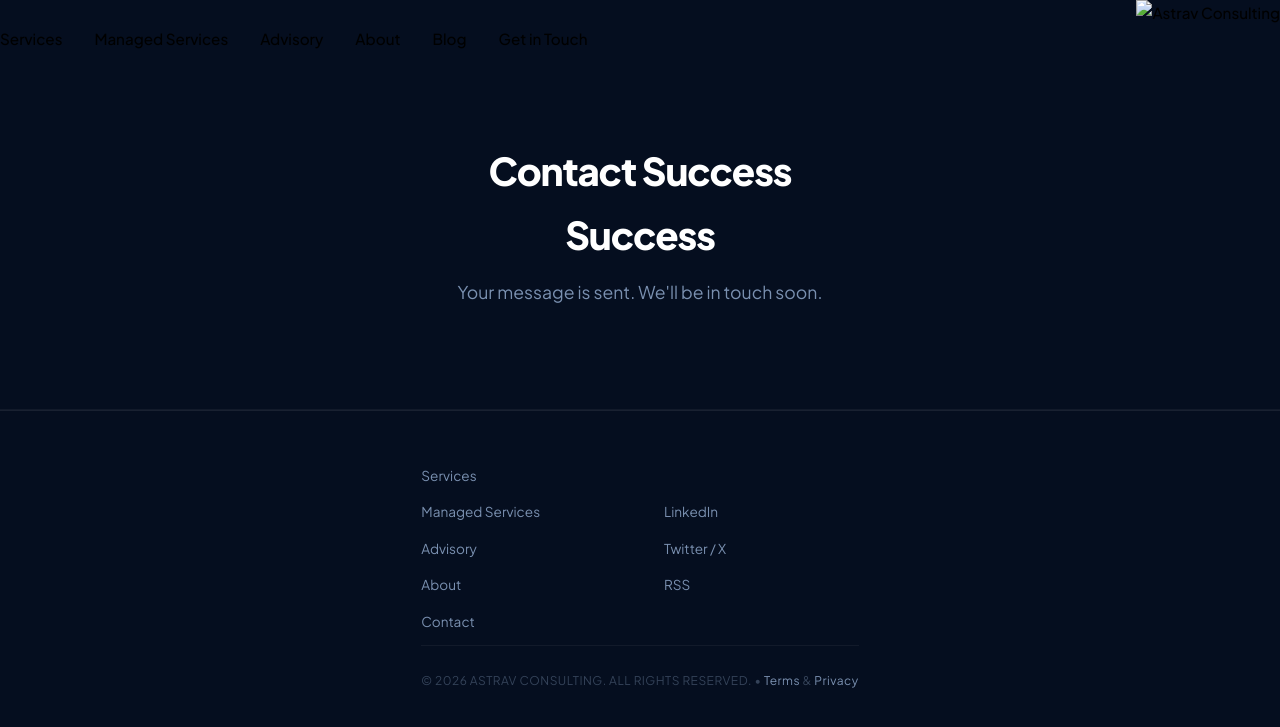
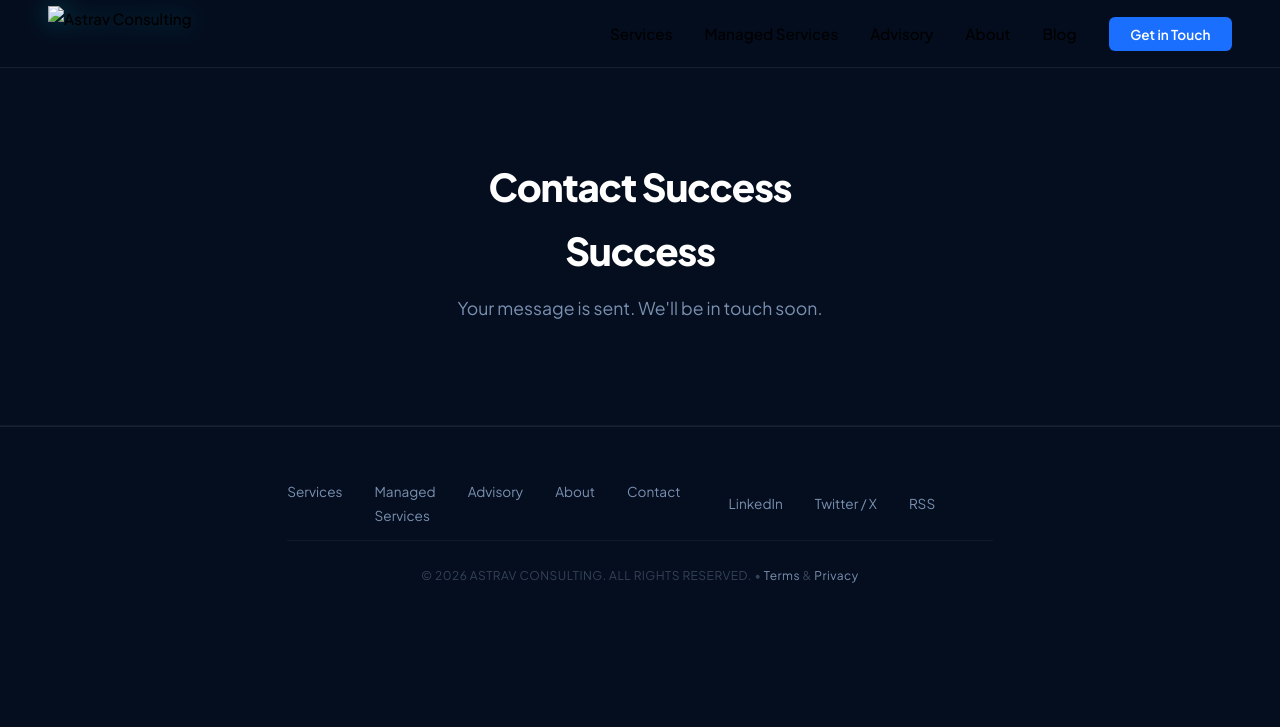
Before and after one commit to astravconsulting/astravconsulting.github.io, a Jekyll site: the page built from contact-success.html, in a window 1280 px wide. Shown: the top 727 px of the page. Built offline with Jekyll 4.4.1, drawn with Linux system fonts in a browser that asks for light colours.

Commit message:
added style.css in html

```diff
--- a/_layouts/default.html
+++ b/_layouts/default.html
@@ -12,7 +12,7 @@
 		<link rel="preconnect" href="https://fonts.googleapis.com">
 		<link rel="preconnect" href="https://fonts.gstatic.com" crossorigin>
 		<link href="https://fonts.googleapis.com/css2?family=Plus+Jakarta+Sans:ital,wght@0,300;0,400;0,500;0,600;0,700;0,800;1,300;1,400&display=swap" rel="stylesheet">
-
+		<link rel="stylesheet" href="../styles.css">
 		<link rel="stylesheet" href="{{ site.baseurl }}/css/screen.css">
 		<link rel="icon" type="image/png" href="{{ site.baseurl }}/favicon.png">
 
```
